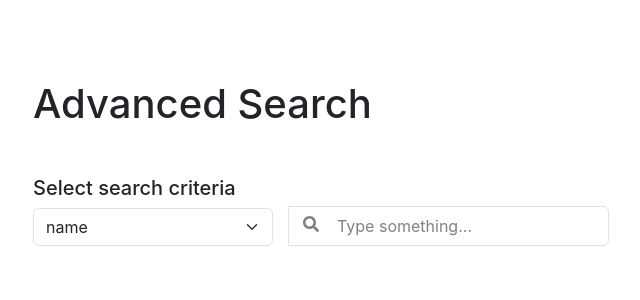
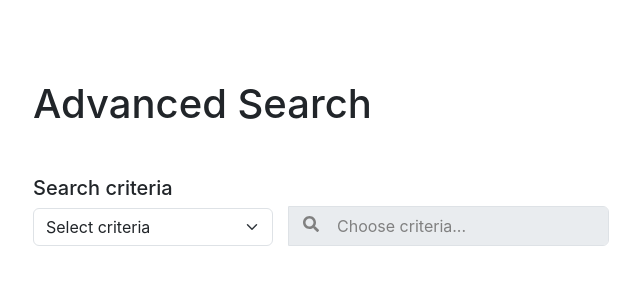
Before and after one commit to tatyanakarlen/Advanced-Search-Demo, a React (Create React App) app: page / in a window 1280 px wide. Shown: the top 300 px of the page, without its empty margins (47-687 px from the left). Built offline with nearby package versions, Linux system fonts and the light colour scheme.

Commit message:
added conditions for placeholder

```diff
--- a/package.json
+++ b/package.json
@@ -11,6 +11,7 @@
     "react-dom": "^18.2.0",
     "react-icons": "^4.12.0",
     "react-scripts": "5.0.1",
+    "rsuite": "^5.48.0",
     "web-vitals": "^2.1.4"
   },
   "scripts": {
--- a/src/App.js
+++ b/src/App.js
@@ -8,16 +8,18 @@ import Input from './Input';
 import './App.css';
 
 function App() {
-  const [productId, setProductId] = useState('');
+  const [productId, setProductId] = useState('3');
   const [productName, setProductName] = useState('');
   const [date, setDate] = useState('');
 
   return (
     <div className="App">
       <h1>Advanced Search</h1>
+      <FormContext.Provider value={{ productId, setProductId, productName, setProductName, date, setDate }}>
       <Form>
-        <Input></Input>
+        <Input />
       </Form>
+      </FormContext.Provider>
     </div>
   );
 }
--- a/src/Input.js
+++ b/src/Input.js
@@ -1,37 +1,78 @@
 import React, { useState } from 'react';
 import { FaSearch } from 'react-icons/fa';
 import { Form, InputGroup, Button } from 'react-bootstrap';
+import { useContext } from 'react';
+import { FormContext } from './contexts/formContext';
+import { DateRangePicker } from 'rsuite';
 
 const Input = () => {
-    const [searchParamSelection, setSearchParamSelection] = useState('')
+  const {
+    productId,
+    setProductId,
+    productName,
+    setProductName,
+    date,
+    setDate,
+  } = useContext(FormContext);
+  const [searchParamSelection, setSearchParamSelection] = useState('');
+
+  const handleSearchParamChange = (event) => {
+    setSearchParamSelection(event.target.value);
+  };
+
+  {
+    /* <option value="product name">name</option>
+          <option value="product id">id</option>
+          <option value="date">date</option> */
+  }
+
+  //// for placeholder
+//   let promptText = '';
+//   if (searchParamSelection === 'product name') {
+//     promptText = 'Enter product name';
+//   } else if (searchParamSelection === 'product id') {
+//     promptText = 'Enter product ID';
+//   } else {
+//     promptText = 'Choose criteria...';
+//   }
+
+const promptOptions = {
+    'product name': 'Enter product name',
+    'product id': 'Enter product ID',
+    // Add more options as needed
+  };
+
+  let promptText = promptOptions[searchParamSelection] || 'Choose criteria...';
 
   return (
     <div className="d-flex gap-3 mt-5">
       <div>
-        <h5>Select search criteria </h5>
+        <h5>Search criteria </h5>
         <Form.Select
           className="search-by-dropdown"
-        // onChange={(e) => setSearchParam(e.target.value)}
           aria-label="Default select example"
+          onChange={handleSearchParamChange}
         >
-        <option value="name">name</option>
-        <option value="id">id</option>
-        <option value="product">product</option>
+          <option value="">Select criteria</option>
+          <option value="product name">name</option>
+          <option value="product id">id</option>
+          <option value="date">date</option>
         </Form.Select>
       </div>
-
-
+      {
         <InputGroup className="search-input-group">
           <FaSearch className="search-icon position-absolute z-1" />
           <Form.Control
+            disabled={searchParamSelection === ''}
             //   onChange={(e) => setSearchInput(e.target.value)}
             //   value={searchInput}
             className="search-input position-relative ps-5"
-          placeholder="Type something..."
+            placeholder={promptText}
             aria-label="Username"
             aria-describedby="basic-addon1"
           />
         </InputGroup>
+      }
     </div>
   );
 };
```
Also changed, not shown: 1 other file (tests, documents, lock files or other folders). Lines whose indentation alone changed are shown as unchanged.
